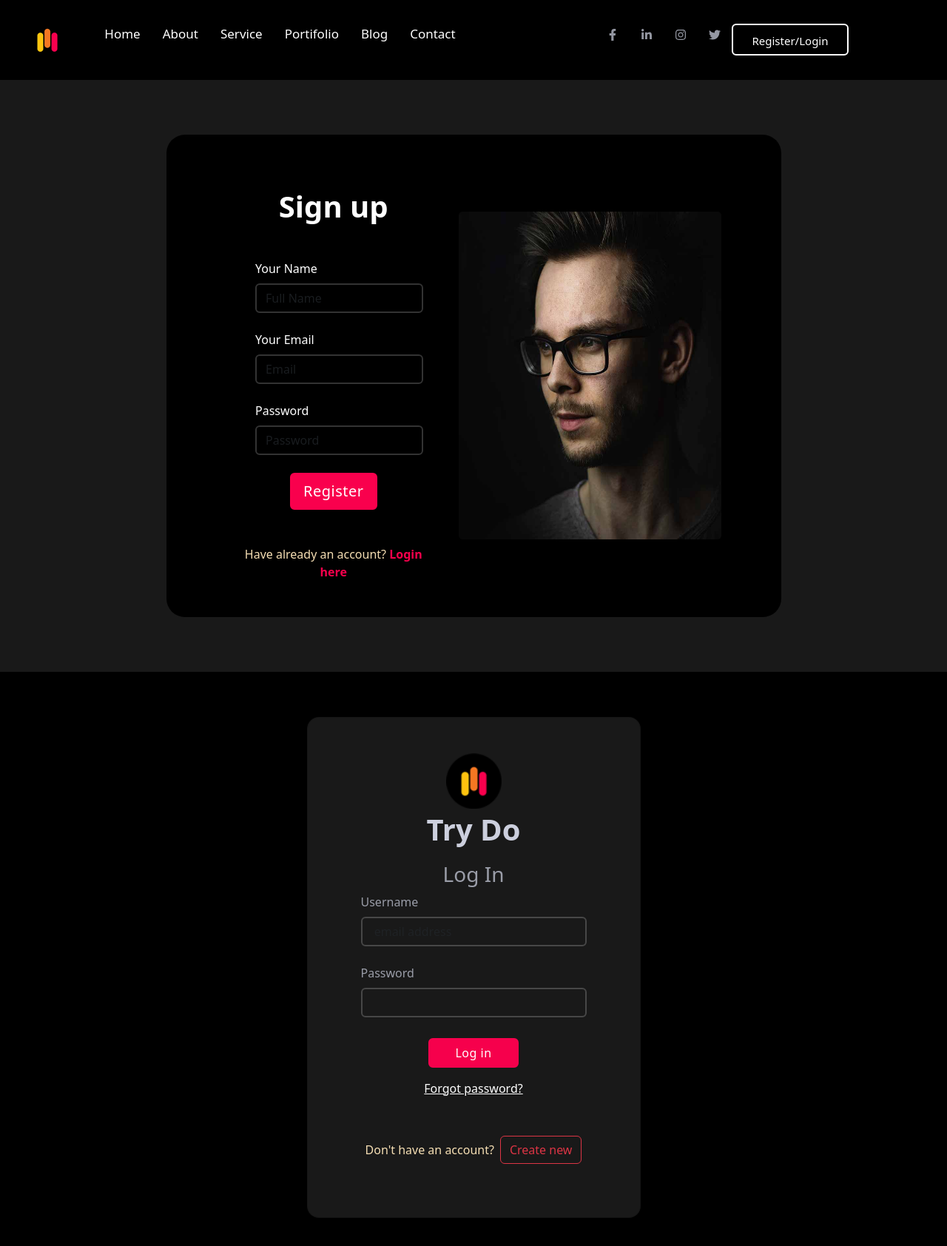
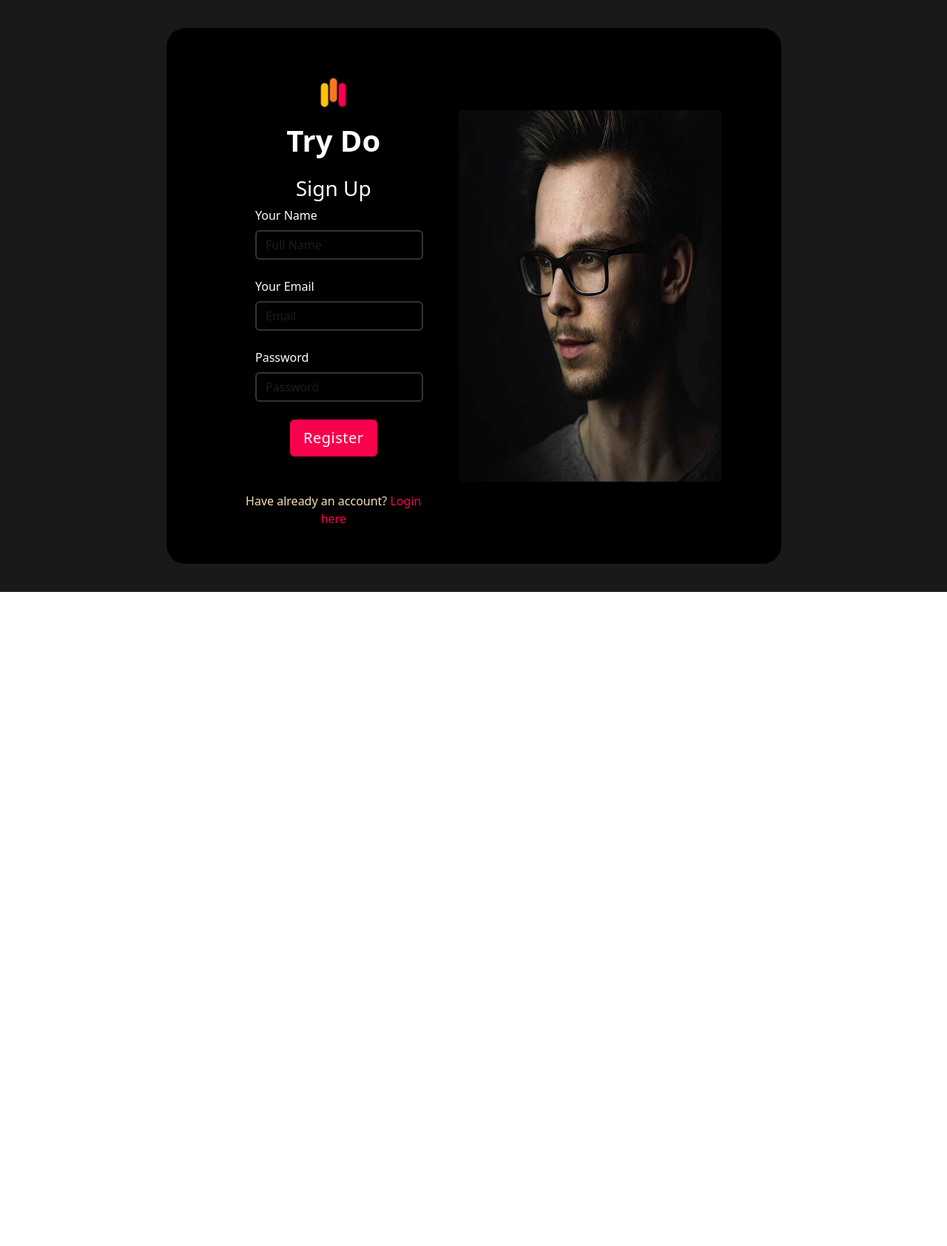
Before and after one commit to VikasJadon-prog/portfolio, a React (Create React App) app: page /register in a window 1280 px wide. Shown: the top 1684 px of the page at 74% size. After the commit the page ends 800 px from the top, so only its background shows below. Built offline with nearby package versions, Linux system fonts and the light colour scheme.

Commit message:
first commit

```diff
--- a/src/App.js
+++ b/src/App.js
@@ -6,15 +6,18 @@ import 'bootstrap/dist/css/bootstrap.min.css';
 import RegisterUser from "./Components/RegisterUser";
 import Main from "./pages/Main";
 import Login from "./Components/Login";
+import Protected from "./Components/Protected";
 function App() {
 
   return (
 
     <div className="App" >
-
       <BrowserRouter>
-   <Main/>
-   <Login/>
+      <Routes>
+      <Route path="/" exact element={<Protected Component={Main} />}/>
+      <Route path="/login"  element={<Login/>} />
+      <Route path="/register" element={<RegisterUser/>} />
+      </Routes>
       </BrowserRouter>
       </div>
   );
--- a/src/Components/Header.js
+++ b/src/Components/Header.js
@@ -24,7 +24,7 @@ const Header = () => {
         <nav className="header-nav">
           <ul className="header-Ui">
             <li >
-              <Link  to="/" className="header-li">Home</Link>
+              <Link  to="/home" className="header-li">Home</Link>
             </li>
             <li >
               <Link to="/about" className="header-li">About</Link>
--- a/src/Components/Login.js
+++ b/src/Components/Login.js
@@ -1,30 +1,77 @@
+
 import React, { useState } from 'react';
-import logo1 from '../assets/images/logo.png'
+import aboutContact from '..//assets/images/aboutContact.jpg';
+// import { FaUser } from "react-icons/fa";
+import { useEffect } from 'react';
+import { useCookies } from 'react-cookie';
+import { Link, useNavigate } from "react-router-dom";
+import logo1 from '../assets/images/logo.png';
 
-const Login = () => {
+
+const RegisterUser = () => {
+
     const [logData, setLogData] = useState({
         email: "",
         password: ""
     })
-    const [logArr, SetLogArr] = useState([])
+    const [result, setResult] = useState(true)
+    const [emailErr, setEmailErr] = useState('');
+    const [passwordErr, setPasswordErr] = useState('');
+    const [fetchData, setFetchData] = useState('');
+    // const [user,setUser] = useState(false)
+    const [cookies, setCookie] = useCookies(['user']);
+    const navigate = useNavigate()
+
+    useEffect(() => {
+        const cookiesData = cookies.user || [];
+        setFetchData(cookiesData);
+        console.log(cookiesData)
+    }, [cookies.user]);
+    useEffect(() => {
+        let login = localStorage.getItem('token')
+        if (login) {
+            navigate('/')
+        }
+    })
     const handleLogInput = (e) => {
         const { name, value } = e.target;
-        setLogData((preState) => ({...preState, [name]: value }))
+        setLogData((preState) => ({ ...preState, [name]: value }))
     }
     const handleLogSub = (e) => {
         e.preventDefault();
-        const pre = [...logArr, logData]
-        SetLogArr(pre)
-        console.log(pre)
+        const regex = /^[^\s@]+@[^\s@]+\.[^\s@]{2,}$/i;
+        if (!logData.email.match(regex)) {
+            setEmailErr("invalid")
+            setResult(false)
         }
+        if (logData.password.length === 0) {
+            setPasswordErr("invalid")
+            setResult(false)
+        }
+        else if (logData.password.length > 20) {
+            setPasswordErr("Not More Then 20 Words")
+            setResult(false);
+        }
+        if (result) {
+            // localStorage.setItem("token", JSON.stringify(logData))
+            fetchData.forEach(element => {
+                if (element.email === logData.email && element.password === logData.password) {
+                    localStorage.setItem('token', true)
+                }
+            });
+        }
+    }
+
+
     return (
-        <section className="h-150 gradient-form" id='login-sec' >
-            <div className="container py-5 h-100">
+        <section className="vh-100" id='regi-sec'>
+            <div className="container h-100" >
                 <div className="row d-flex justify-content-center align-items-center h-100">
-                    <div className="col-md-5">
-                        <div className="card rounded-4 ">
-                            <div className="col-xl-12">
-                                <div className="card-body p-md-5 mx-md-4">
+                    <div className="col-lg-8 col-xl-9" >
+                        <div className="card text-white">
+                            <div className="card-body p-md-5">
+                                <div className="row justify-content-center">
+                                    <div className="col-md-10 col-lg-6 col-xl-5 order-2 order-lg-1">
                                         <div className="text-center">
                                             <img src={logo1}
                                                 style={{ width: " 75px" }} alt="logo" />
@@ -36,23 +83,32 @@ const Login = () => {
                                                 <label className="form-label">Username</label>
                                                 <input type="email" name="email" value={logData.email} onChange={handleLogInput} className="form-control"
                                                     placeholder=" email address" />
+                                                {emailErr ? <p className="err">{emailErr}</p> : null}
                                             </div>
 
                                             <div className="form-outline mb-4">
                                                 <label className="form-label" >Password</label>
                                                 <input type="password" name="password" value={logData.password} onChange={handleLogInput} className="form-control" />
+                                                {passwordErr ? <p className="err">{passwordErr}</p> : null}
                                             </div>
                                             <div className="text-center pt-1 mb-5 pb-1" id="login-btn">
-                                            <button className="btn btn-primary btn-block fa-lg gradient-custom-2 mb-3" type="submit"  value="submit">Log
+                                                <button className="btn btn-primary btn-block fa-lg gradient-custom-2 mb-3" type="submit" value="submit">Log
                                                     in</button>
                                                 <br />
                                                 <a className="text-white" href="#!">Forgot password?</a>
                                             </div>
                                             <div className="d-flex align-items-center justify-content-center pb-4" >
                                                 <p className="mb-0 me-2" id='login-p'>Don't have an account?</p>
-                                            <button type="button" className="btn btn-outline-danger">Create new</button>
+
+                                                <button type="button" className="btn btn-outline-danger" ><Link to="/register" >Create New</Link></button>
                                             </div>
                                         </form>
+                                    </div>
+                                    <div className="col-md-10 col-lg-6 col-xl-6 d-flex align-items-center order-1 order-lg-2">
+                                        <img className="contactimg" src={aboutContact} alt="contactimg" />
+                                        {/* <img src="https://mdbcdn.b-cdn.net/img/Photos/new-templates/bootstrap-registration/draw1.webp"
+                    className="img-fluid" alt="Sample image"/> */}
+                                    </div>
                                 </div>
                             </div>
                         </div>
@@ -62,5 +118,4 @@ const Login = () => {
         </section>
     )
 }
-
-export default Login
+export default RegisterUser
--- /dev/null
+++ b/src/Components/Protected.jsx
@@ -0,0 +1,20 @@
+import React from 'react'
+import { useNavigate } from 'react-router-dom'
+import { useEffect } from 'react';
+const Protected = (prop) => {
+    const {Component} =prop
+    const navigate=useNavigate();
+    useEffect(()=>{
+        let login =localStorage.getItem('login');
+        if(!login){
+            navigate('/login')
+        }
+    },[])
+  return (
+    <div>
+      <Component/>
+    </div>
+  )
+}
+
+export default Protected;
--- a/src/Components/RegisterUser.js
+++ b/src/Components/RegisterUser.js
@@ -3,6 +3,8 @@ import aboutContact from '..//assets/images/aboutContact.jpg';
 // import { FaUser } from "react-icons/fa";
 import { useEffect } from 'react';
 import { useCookies } from 'react-cookie';
+import { Link } from "react-router-dom";
+import logo1 from '../assets/images/logo.png'
 
 const RegisterUser = () => {
     const [regData, setRegData] = useState({
@@ -16,6 +18,7 @@ const RegisterUser = () => {
     const [passwordErr, setPasswordErr] = useState('');
     const [result, setResult] = useState(true);
     const [cookies, setCookie] = useCookies(['user']);
+    // const [get, setGet] = useState('')
     useEffect(() => {
         const cookiesData = cookies.user || [];
         setRegDataArr(cookiesData);
@@ -50,9 +53,13 @@ const RegisterUser = () => {
         if (result) {
             const re = [...regDataArr, regData]
             setCookie('user', re, { path: '/' });
+            // const cookiesData = [...user, regData]
+            // setGet(cookiesData)
             setRegData(re)
             setRegData({ fname: "", email: "", password: "" });
         }
+
+
     }
     return (
         <section className="vh-100" id='regi-sec'>
@@ -63,9 +70,12 @@ const RegisterUser = () => {
                             <div className="card-body p-md-5">
                                 <div className="row justify-content-center">
                                     <div className="col-md-10 col-lg-6 col-xl-5 order-2 order-lg-1">
-                                        <p className="text-center h1 fw-bold mb-5 mx-1 mx-md-4 mt-4">Sign up</p>
-
+                                        <div className="text-center mb-1">                                     <img src={logo1}
+                                            style={{ width: " 75px" }} alt="logo" />
+                                            <h1 className=" fw-bold mt-1 mb-4 pb-0" >Try Do</h1>
+                                        </div>
                                         <form className="mx-1 mx-md-4" id='regForm' onSubmit={handleReg}>
+                                            <h3 className="text-center">Sign Up</h3>
                                             <div className="d-flex flex-row align-items-center mb-4">
                                                 <i className="fas fa-user fa-lg me-3 fa-fw"></i>
                                                 <div className="form-outline flex-fill mb-0">
@@ -94,7 +104,8 @@ const RegisterUser = () => {
                                                 <button type="submit" value="submit" className="btn btn-primary btn-lg" id='reg-btn'>Register</button>
                                             </div>
                                             <p className="text-center text mt-5 mb-0 " id='regForm-p'>Have already an account? <a href="#!"
-                                                className="fw-bold"><u>Login here</u></a></p>
+                                                className="fw-bold"></a>
+                                                <Link to="/login" ><u>Login here</u></Link></p>
                                         </form>
                                     </div>
                                     <div className="col-md-10 col-lg-6 col-xl-6 d-flex align-items-center order-1 order-lg-2">
--- a/src/Components/RightHeader.js
+++ b/src/Components/RightHeader.js
@@ -1,10 +1,12 @@
 import React from 'react'
 import { Link } from 'react-router-dom'
 // import { useState } from 'react';
+import { FiLogOut } from "react-icons/fi";
+const RightHeader = ({props}) => {
 
-const RightHeader = () => {
-
-
+const logOut=()=>{
+    localStorage.removeItem("token");
+}
     return (
         <div className='right-Header'>
             <div className='social-Main'>
@@ -32,8 +34,9 @@ const RightHeader = () => {
                 </ul>
             </div >
             <div className='buy-btn'>
-            <Link  to="/register" className="head-regi-li" >Register/Login</Link>
+
             </div>
+            <FiLogOut fill='black' color= 'white' size="30px" onClick={logOut}/>
         </div>
     )
 }
--- a/src/pages/Contact.js
+++ b/src/pages/Contact.js
@@ -105,19 +105,16 @@ const Contact = () => {
     // sessionStorage.setItem('user', JSON.stringify(updatedTable));
     setTable(updatedTable);
   }
-
   const handleEdit = (i) => {
     const temp = table.find((e, index) => index === i);
     setEdit(false);
     setFormData(temp);
     setEditItem(i);
   }
-
   const cancel = () => {
     setEdit(true);
     setFormData({ fname: "", email: "", subject: "", message: "" });
   }
-
   return (
     <>
       <div className="contact">
--- a/src/pages/Main.js
+++ b/src/pages/Main.js
@@ -11,9 +11,6 @@ import About from "./About";
 // import ScrollTop from "./Components/ScrollTop";
 import 'bootstrap/dist/css/bootstrap.min.css';
 import RegisterUser from '../Components/RegisterUser';
-
-
-
 const Main = () => {
 
   return (
@@ -22,13 +19,12 @@ const Main = () => {
           <Routes>
             <Route path="/" exact element={<Home />} />
             <Route path="/about"  element={<About />} />
-            <Route path="/service" e element={<Service />} />
+            <Route path="/service" element={<Service />} />
             <Route path="/Portifolio" element={<Portifolio />} />
             <Route path="/blog" element={<Blog />} />
             <Route path="/contact" element={<Contact />} />
             <Route path='/register' element={<RegisterUser/>}/>
           </Routes>
-
     </>
 
   )
```
Lines whose indentation alone changed are shown as unchanged.
